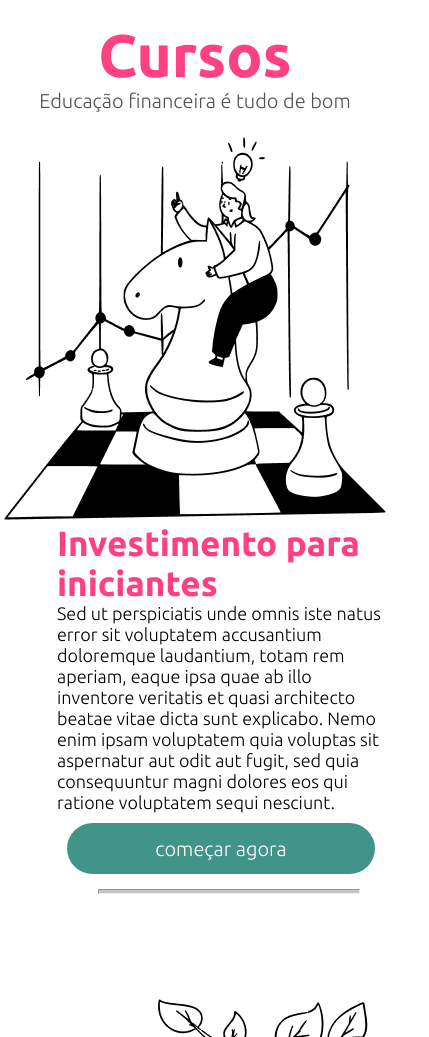
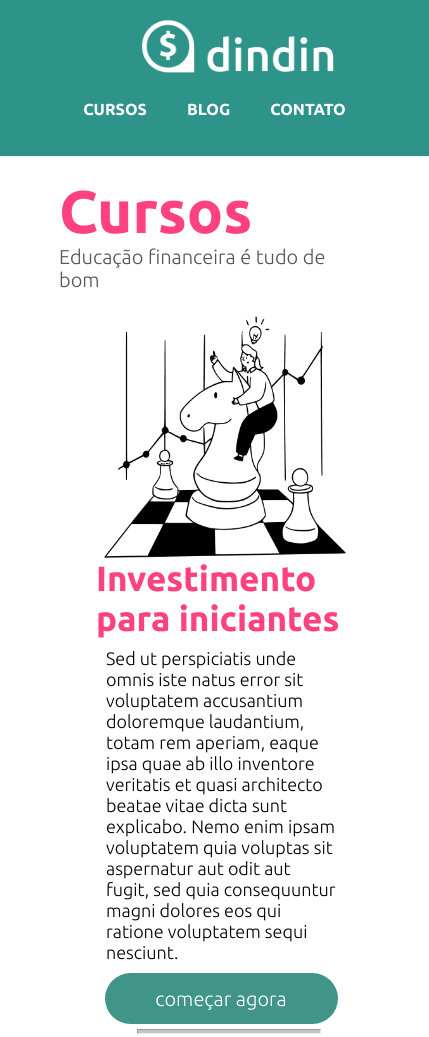
Before and after one commit to alinecarvalhoz/DINDIN-1, a plain HTML site: page cursos.html in a window 390 px wide. Shown: the top 1037 px of the page, 429 px wide, since content can reach past the window. Drawn offline with Linux system fonts and the light colour scheme.

Commit message:
Pag. cursos com header e ajuste responsividade

```diff
--- a/cursos.css
+++ b/cursos.css
@@ -4,6 +4,31 @@
     box-sizing: border-box;
     font-family: 'Ubuntu', sans-serif;
     font-style: normal;
+}
+
+header{
+    width: 100%;
+    height: 117px;
+    background-color: #2E948A;
+    display: flex;
+    justify-content:space-between;
+    padding: 18px;
+}
+li{
+    display: flex;
+    text-decoration: none;
+    color: white;
+    justify-content: flex-start;
+    margin: 37px;
+}
+a{
+    text-decoration: none;
+    text-align: left;
+    font-weight: bold;
+}
+.lista{
+    display: flex;
+    cursor: pointer;
 }
 
 h1,h2 {
@@ -68,27 +93,54 @@ h6{
     background: #C4C4C4;
 }
 
-/*Adequar para dispositivos mobile*/
+/* Adequar para dispositivos mobile */
 @media (max-width: 900px){
+    header{
+        flex-wrap: wrap;
+        justify-content: center;
+        height: auto;
+    }
+    main{
+        width: 80%;
+        display: flex;
+        flex-direction: column;
+        flex-basis: auto;
+        justify-content: center;
+        margin-left: auto;
+        margin-right: auto;
+    }
     .introCursos{
         margin: auto;
         padding: 20px;
-        display: flex;
-        flex-direction: column;
-        align-items: center;
     }
     .cursos{
         flex-wrap: wrap;
-        flex-basis: 100%;
         margin: auto;
         padding: 5px;
-        width: 100%;
-        height: fit-content;
         justify-content: center;
-        align-items: center;
+    }
+    img{
+        width: 80%;
+        margin-left: auto;
+        display: block;
+    }
+    .cursosInfo p{
+        padding: 10px;
     }
     .botaoVerde{
-        margin: 10px;
-        width: auto;
+        margin-left: auto;
+        margin-right: auto;
+    }
+    .linha{
+        margin-bottom: 5px;
     }
 }
+
+@media (max-width: 450px){
+    header{
+        width:110vw;
+    }
+    .lista a li{
+        margin: 20px;
+    }
+}
--- a/cursos.html
+++ b/cursos.html
@@ -19,10 +19,25 @@
 </head>
 
 <body>
-    <!-- Header Ana -->
-
-
-
+    <header>
+        <div class="imagem">
+            <a href="index.html" id="logobanner"><img src="./imagens/logo-header.png" alt=" Logo da header "
+                    title=" Logo da header " /></a>
+        </div>
+        <div>
+            <ul class="lista">
+                <a href="cursos.html">
+                    <li>CURSOS</li>
+                </a>
+                <a href="blog.html">
+                    <li>BLOG</li>
+                </a>
+                <a href="contato.html">
+                    <li>CONTATO</li>
+                </a>
+            </ul>
+        </div>
+    </header>
     <main>
         <div class="introCursos">
             <h1>Cursos</h1>
@@ -39,37 +54,37 @@
                     veritatis et quasi architecto beatae vitae dicta sunt explicabo. Nemo enim
                     ipsam voluptatem quia voluptas sit aspernatur aut odit aut fugit, sed quia
                     consequuntur magni dolores eos qui ratione voluptatem sequi nesciunt.</p>
-                <button class="botaoVerde" onclick="location.href='index.html'">começar agora</button>
+                <button class="botaoVerde" onclick="location.href='curso.html'">começar agora</button>
             </div>
         </div>
         <hr class="linha">
         <div class="cursos">
-            <div class="cursosImg" >
+            <div class="cursosImg">
                 <img src="./imagens/ilustra-investimento.png" alt="Poupando e Rendendo">
             </div>
-            <div class="cursosInfo" >
+            <div class="cursosInfo">
                 <h2>Poupando e Rendendo</h2>
                 <p>Sed ut perspiciatis unde omnis iste natus error sit voluptatem accusantium
                     doloremque laudantium, totam rem aperiam, eaque ipsa quae ab illo inventore
                     veritatis et quasi architecto beatae vitae dicta sunt explicabo. Nemo enim
                     ipsam voluptatem quia voluptas sit aspernatur aut odit aut fugit, sed quia
                     consequuntur magni dolores eos qui ratione voluptatem sequi nesciunt. </p>
-                <button class="botaoVerde" onclick="location.href='index.html'">começar agora</button>
+                <button class="botaoVerde" onclick="location.href='curso.html'">começar agora</button>
             </div>
         </div>
         <hr class="linha">
         <div class="cursos">
-            <div class="cursosImg" >
+            <div class="cursosImg">
                 <img src="./imagens/ilustra-independencia.png" alt="Independência Financeira">
             </div>
-            <div class="cursosInfo" >
+            <div class="cursosInfo">
                 <h2>Independência Financeira</h2>
                 <p>Sed ut perspiciatis unde omnis iste natus error sit voluptatem accusantium
                     doloremque laudantium, totam rem aperiam, eaque ipsa quae ab illo inventore
                     veritatis et quasi architecto beatae vitae dicta sunt explicabo. Nemo enim
                     ipsam voluptatem quia voluptas sit aspernatur aut odit aut fugit, sed quia
                     consequuntur magni dolores eos qui ratione voluptatem sequi nesciunt. </p>
-                <button class="botaoVerde" onclick="location.href='index.html'">começar agora</button>
+                <button class="botaoVerde" onclick="location.href='curso.html'">começar agora</button>
             </div>
         </div>
 
@@ -78,5 +93,4 @@
 
 
 </body>
-
 </html>
```
